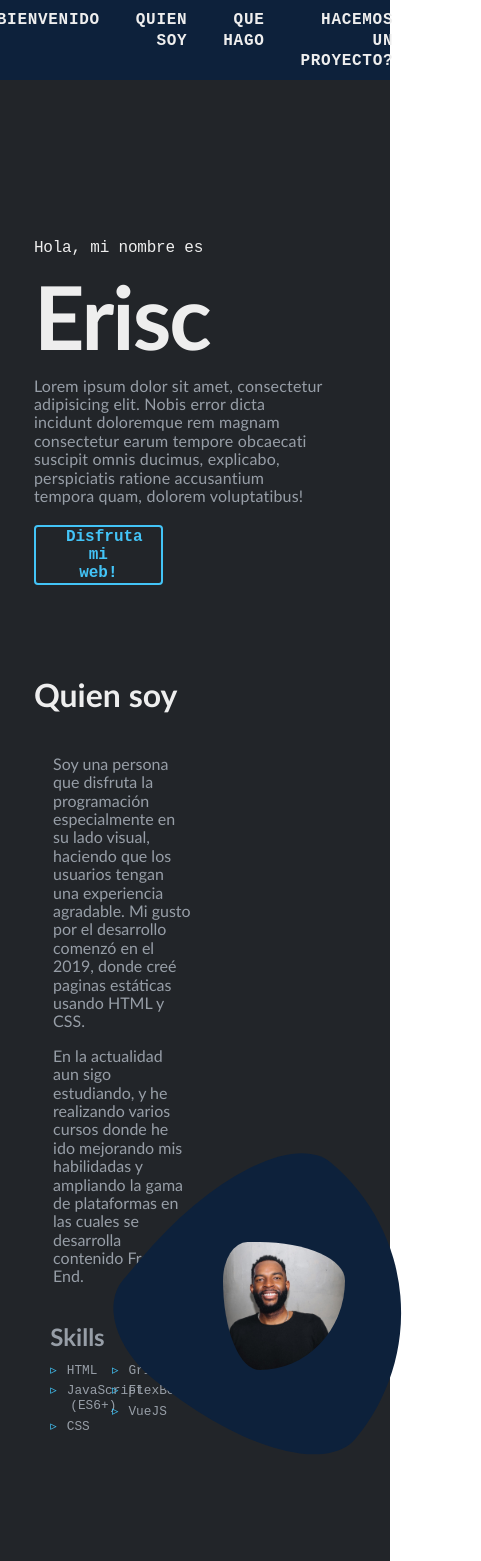
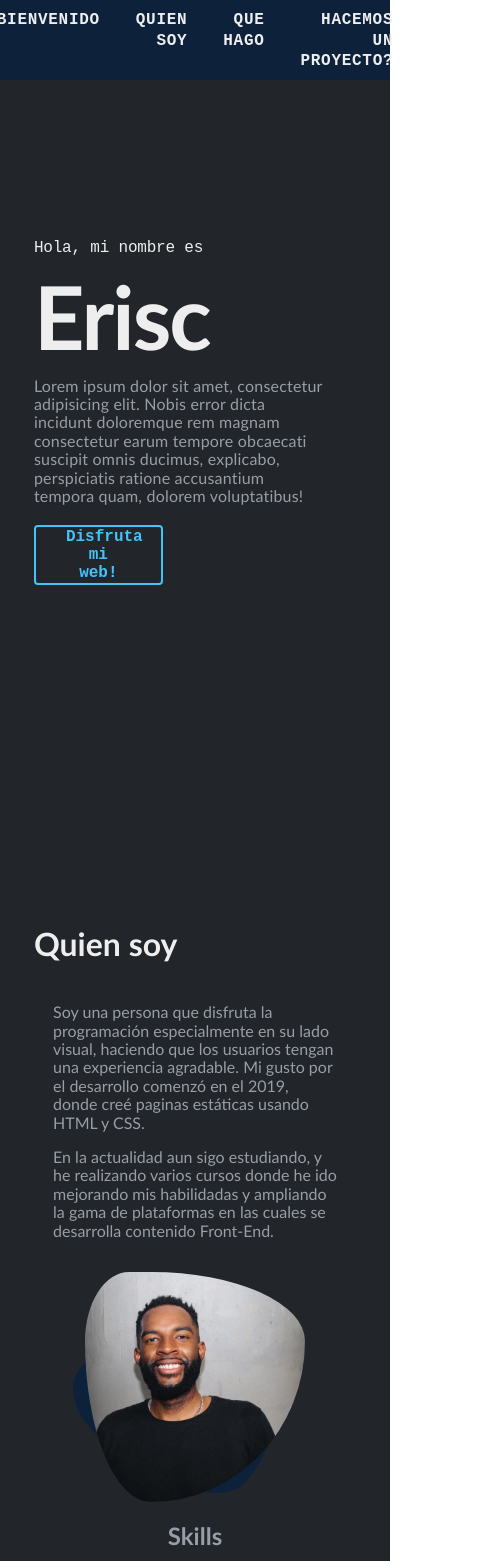
Before and after one commit to Hikotsuoficial/spa-practica, a Vue app: page / in a window 390 px wide. Shown: the top 1561 px of the page, 481 px wide, since content can reach past the window. Built offline with nearby package versions, Linux system fonts and the light colour scheme.

Commit message:
adding styles for who i am resposive in 768 and 1024px

```diff
--- a/src/components/molecules/AboutMe.vue
+++ b/src/components/molecules/AboutMe.vue
@@ -57,6 +57,11 @@
     grid-template-columns: repeat(2, 1fr);
     width: 100%;
   }
+
+  @media screen and (max-width: 768px) {
+    grid-template-columns: 1fr;
+    grid-template-rows: auto;
+  }
 }
 
 .personal-description {
@@ -68,27 +73,46 @@
 .card-item-2,
 .card-item-3 {
   padding: var(--padding-boxes-1);
+
+  @media screen and (max-width: 768px) {
+    padding: none;
+  }
 }
 
-.card-item-1,
-.card-item-3 {
+.card-item-1, .card-item-3 {
   grid-column-start: 1;
   grid-column-end: 2;
+
+  @media screen and (max-width: 768px) {
+    grid-column-start: initial;
+    grid-column-end: initial;
+  }
 }
 
 .card-item-2 {
+  display: grid;
   grid-row-start: 1;
   grid-row-end: 3;
   grid-column-start: 2;
   grid-column-end: 3;
   @include center-items();
+
+  @media screen and (max-width: 768px) {
+    grid-row-start: initial;
+    grid-row-end: initial;
+    grid-column-start: initial;
+    grid-column-end: initial;
+  }
 }
 
 .card-item-3 {
   display: flex;
   flex-direction: column;
-  margin: 10px;
   padding: var(--padding-boxes-2);
+
+  @media screen and (max-width: 768px) {
+    align-items: center;
+  }
 }
 
 .list-skills {
@@ -99,6 +123,12 @@
   grid-template-rows: 1fr;
   font-family: var(--font-mono);
   font-size: 0.8rem;
+  @media screen and (max-width: 768px) {
+    align-items: center;
+    margin-left: 0;
+    grid-template-columns: 1fr 1fr;
+    gap: 50px;
+  }
 }
 
 .list-skills ul {
@@ -120,6 +150,10 @@
   width: 280px;
   border-radius: 20% 70% 70% 30% / 30% 30% 70% 70%;
   z-index: 2;
+
+  @media screen and (max-width: 768px) {
+    width: 220px;
+  }
 }
 
 .perfil-pic-background {
@@ -130,5 +164,10 @@
   border-radius: 20% 70% 70% 30% / 30% 30% 70% 70%;
   transform: rotateZ(-50deg);
   transition: background-color 0.3s;
+
+  @media screen and (max-width: 768px) {
+    width: 200px;
+    height: 200px;
+  }
 }
 </style>
```
